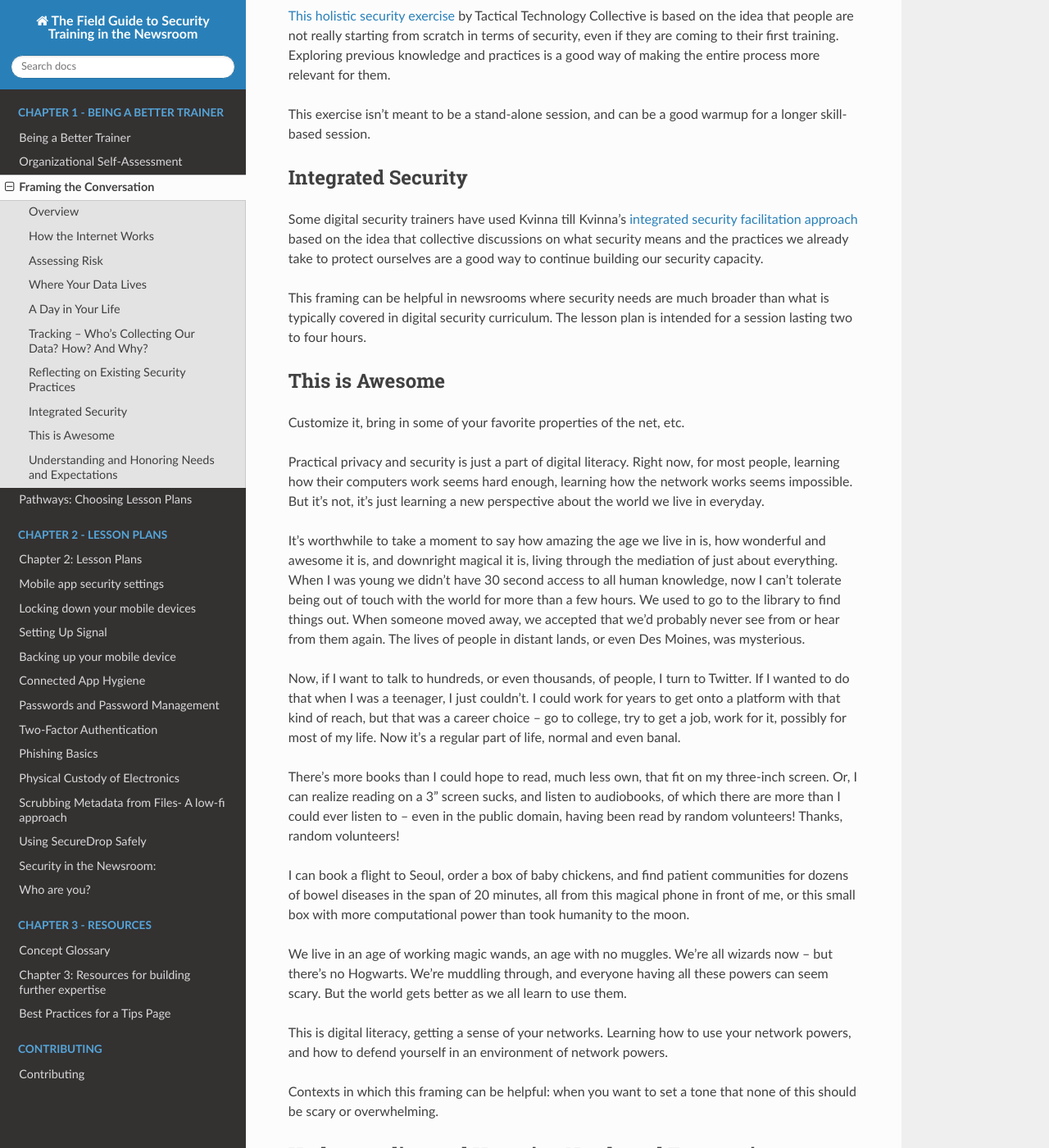
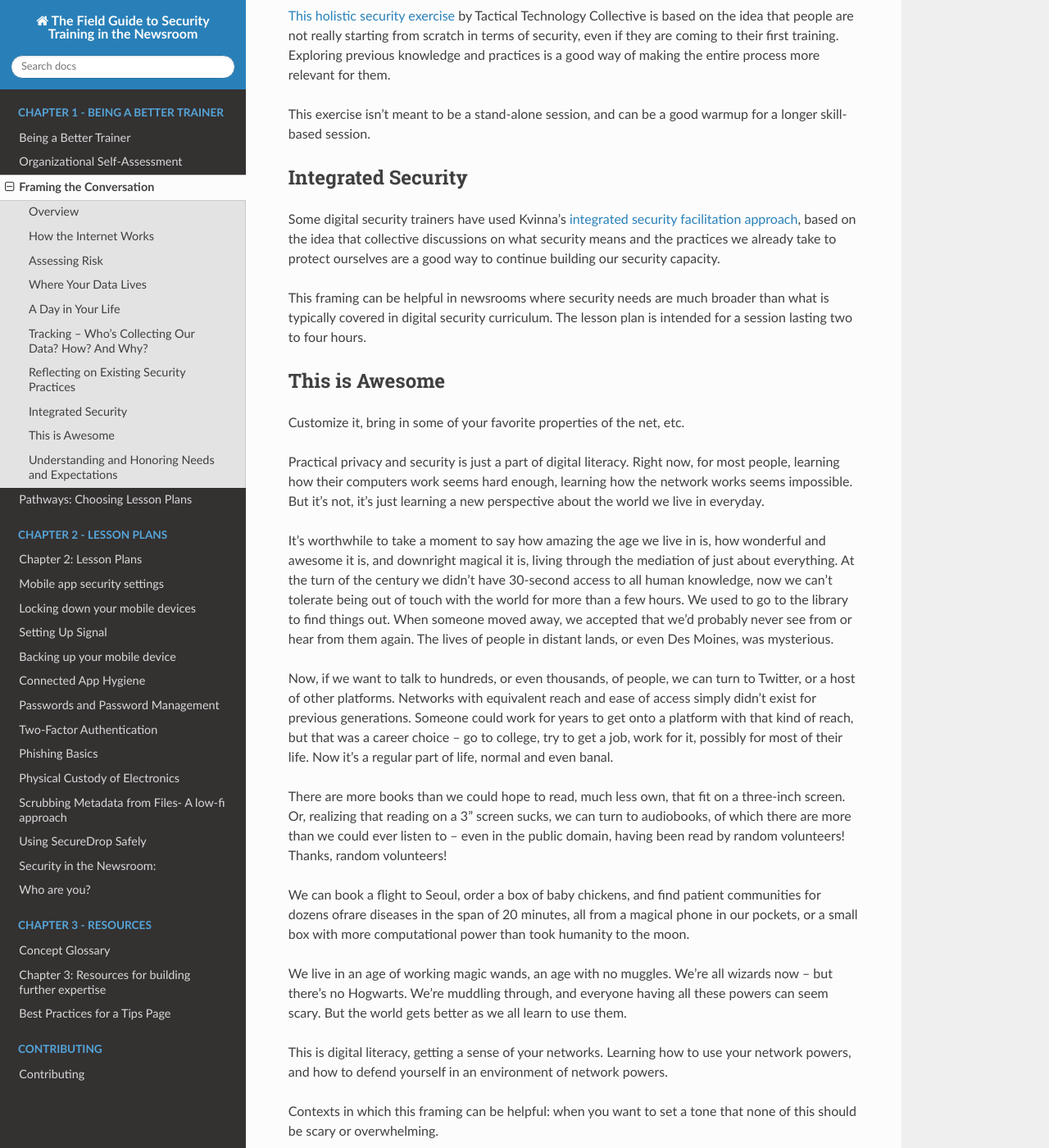
Before and after one commit to OpenNewsLabs/field-guide-security-training-newsroom, a Sphinx documentation site: the page built from docs/Chapter01-04-FramingStrategies.md, in a window 1280 px wide and 1400 px high, scrolled down 2248 px. Shown: the whole window at 82% size. Built offline with Sphinx 7.4.7 and the Read the Docs theme 2.0.0, drawn with Linux system fonts in a browser that asks for light colours.

Commit message:
Last of Martin and Emma's edits.

```diff
--- a/docs/Chapter01-04-FramingStrategies.md
+++ b/docs/Chapter01-04-FramingStrategies.md
@@ -54,7 +54,7 @@ This exercise isn't meant to be a stand-alone session, and can be a good warmup
 
 ## Integrated Security
 
-Some digital security trainers have used Kvinna till Kvinna’s [integrated security facilitation approach](http://www.integratedsecuritymanual.org/sites/default/files/samplestructure_0.pdf) based on the idea that collective discussions on what security means and the practices we already take to protect ourselves are a good way to continue building our security capacity.
+Some digital security trainers have used Kvinna's [integrated security facilitation approach](http://www.integratedsecuritymanual.org/sites/default/files/samplestructure_0.pdf), based on the idea that collective discussions on what security means and the practices we already take to protect ourselves are a good way to continue building our security capacity.
 
 This framing can be helpful in newsrooms where security needs are much broader than what is typically covered in digital security curriculum. The lesson plan is intended for a session lasting two to four hours.
 
@@ -64,13 +64,13 @@ Customize it, bring in some of your favorite properties of the net, etc.
 
 Practical privacy and security is just a part of digital literacy. Right now, for most people, learning how their computers work seems hard enough, learning how the network works seems impossible. But it's not, it's just learning a new perspective about the world we live in everyday.
 
-It's worthwhile to take a moment to say how amazing the age we live in is, how wonderful and awesome it is, and downright magical it is, living through the mediation of just about everything. When I was young we didn't have 30 second access to all human knowledge, now I can't tolerate being out of touch with the world for more than a few hours. We used to go to the library to find things out. When someone moved away, we accepted that we'd probably never see from or hear from them again. The lives of people in distant lands, or even Des Moines, was mysterious.
+It's worthwhile to take a moment to say how amazing the age we live in is, how wonderful and awesome it is, and downright magical it is, living through the mediation of just about everything. At the turn of the century we didn't have 30-second access to all human knowledge, now we can't tolerate being out of touch with the world for more than a few hours. We used to go to the library to find things out. When someone moved away, we accepted that we'd probably never see from or hear from them again. The lives of people in distant lands, or even Des Moines, was mysterious.
 
-Now, if I want to talk to hundreds, or even thousands, of people, I turn to Twitter. If I wanted to do that when I was a teenager, I just couldn't. I could work for years to get onto a platform with that kind of reach, but that was a career choice -- go to college, try to get a job, work for it, possibly for most of my life. Now it's a regular part of life, normal and even banal.
+Now, if we want to talk to hundreds, or even thousands, of people, we can turn to Twitter, or a host of other platforms. Networks with equivalent reach and ease of access simply didn't exist for previous generations. Someone could work for years to get onto a platform with that kind of reach, but that was a career choice -- go to college, try to get a job, work for it, possibly for most of their life. Now it's a regular part of life, normal and even banal.
 
-There's more books than I could hope to read, much less own, that fit on my three-inch screen. Or, I can realize reading on a 3" screen sucks, and listen to audiobooks, of which there are more than I could ever listen to -- even in the public domain, having been read by random volunteers! Thanks, random volunteers!
+There are more books than we could hope to read, much less own, that fit on a three-inch screen. Or, realizing that reading on a 3" screen sucks,  we can turn to audiobooks, of which there are more than we could ever listen to -- even in the public domain, having been read by random volunteers! Thanks, random volunteers!
 
-I can book a flight to Seoul, order a box of baby chickens, and find patient communities for dozens of bowel diseases in the span of 20 minutes, all from this magical phone in front of me, or this small box with more computational power than took humanity to the moon.
+We can book a flight to Seoul, order a box of baby chickens, and find patient communities for dozens ofrare diseases in the span of 20 minutes, all from a magical phone in our pockets, or a small box with more computational power than took humanity to the moon.
 
 We live in an age of working magic wands, an age with no muggles. We're all wizards now -- but there's no Hogwarts. We're muddling through, and everyone having all these powers can seem scary. But the world gets better as we all learn to use them.
 
--- a/docs/index.rst
+++ b/docs/index.rst
@@ -20,7 +20,7 @@ This resource collects the advice and experience of journalists,
 newsroom developers, and security experts, organized into a set of
 lessons and training materials available for newsroom staff who find
 themselves leading security trainings. In a moment when reporters are
-asking how to protect themselves and their sources, we want to see a
+asking how to protect themselves and their sources, we want to see
 more people armed to answer those questions and help newsrooms
 communicate and store data more securely.
 
```
Also changed, not shown: docs/Chapter01-01-BeingABetterTrainer.md (+1 -1 lines), docs/Chapter03-03-OrgBestPractices.md (+3 -3 lines).
